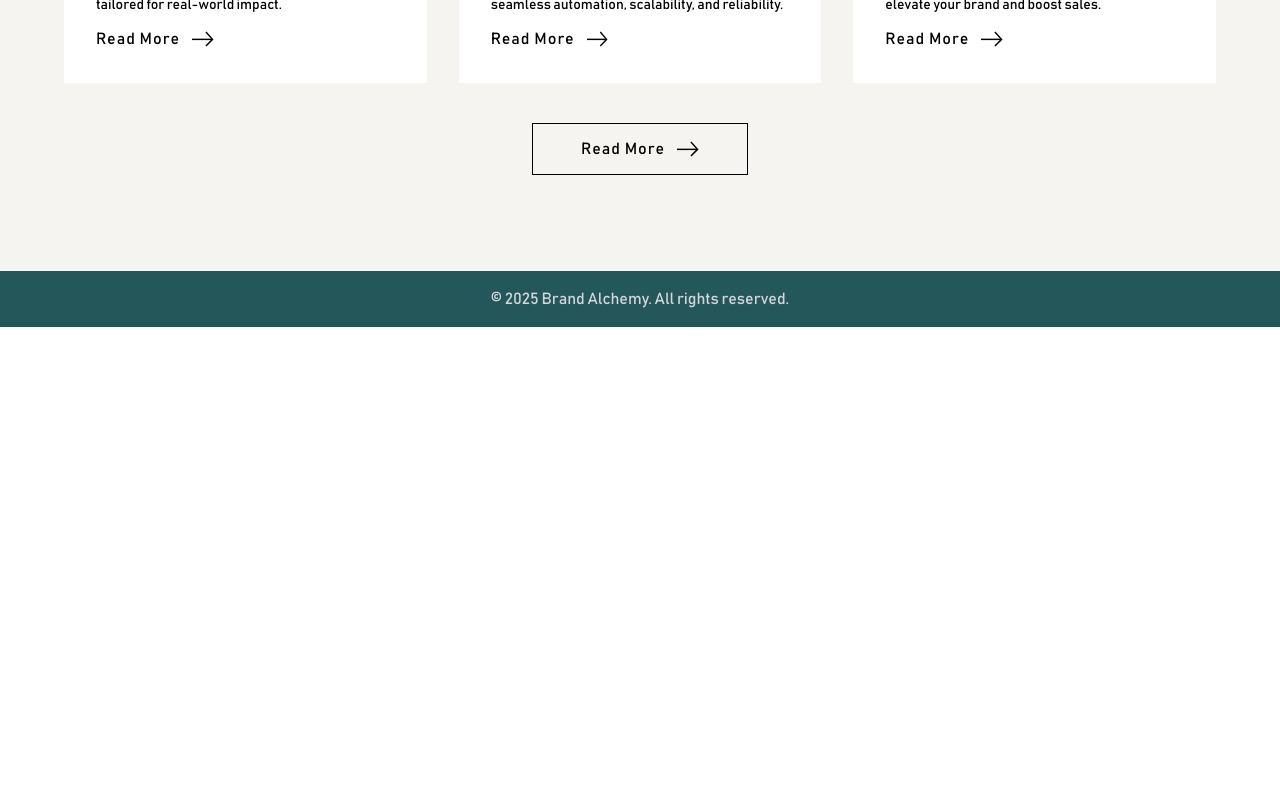
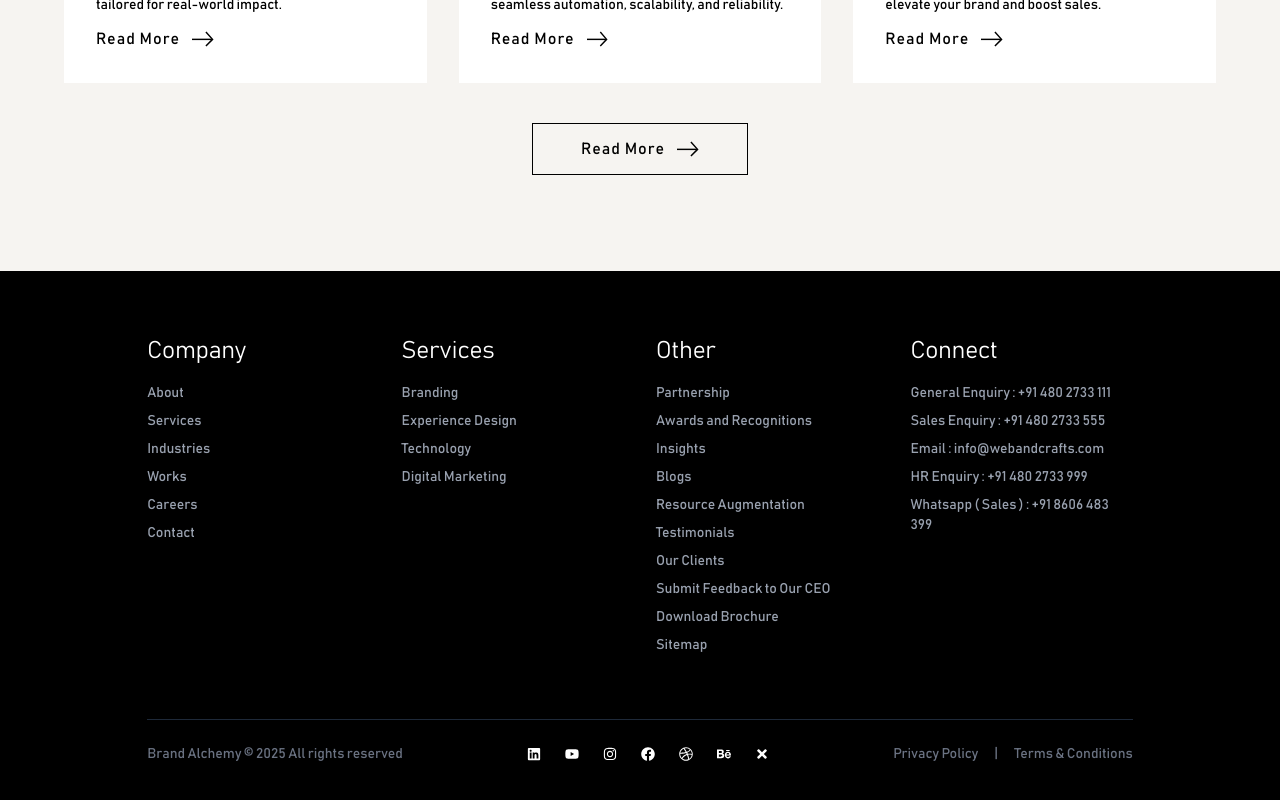
Before and after one commit to unniparameswarankp/brand-alchemy, a Next.js app: page / in a window 1280 px wide. Shown: the part 8273-9073 px from the top of the page. Before the commit the page ends 8600 px from the top, so only its background shows below. Built offline with nearby package versions, Linux system fonts and the light colour scheme.

Commit message:
front page completed

```diff
--- a/app/components/Footer.tsx
+++ b/app/components/Footer.tsx
@@ -1,8 +1,93 @@
+// export default function Footer() {
+//   return (
+//     <footer className="bg-primary text-gray-300 p-4">
+//       <div className="max-w-7xl mx-auto text-center">
+//         <p>© 2025 Brand Alchemy. All rights reserved.</p>
+//       </div>
+//     </footer>
+//   );
+// }
+import Link from 'next/link';
+import { FaLinkedin, FaYoutube, FaInstagram, FaFacebook, FaDribbble, FaBehance, FaTimes } from 'react-icons/fa';
+
 export default function Footer() {
   return (
-    <footer className="bg-primary text-gray-300 p-4">
-      <div className="max-w-7xl mx-auto text-center">
-        <p>© 2025 Brand Alchemy. All rights reserved.</p>
+    <footer className="bg-black text-white px-6 py-16 ba-footer">
+      <div className="ba-container">
+
+        {/* Main footer links */}
+        <div className="grid grid-cols-2 md:grid-cols-4 gap-8 text-sm mb-16">
+          <div>
+            <h3 className="font-light text-2xl mb-4">Company</h3>
+            <ul className="space-y-2 text-gray-400">
+              <li><Link href="#">About</Link></li>
+              <li><Link href="#">Services</Link></li>
+              <li><Link href="#">Industries</Link></li>
+              <li><Link href="#">Works</Link></li>
+              <li><Link href="#">Careers</Link></li>
+              <li><Link href="#">Contact</Link></li>
+            </ul>
+          </div>
+
+          <div>
+            <h3 className="font-light text-2xl mb-4">Services</h3>
+            <ul className="space-y-2 text-gray-400">
+              <li><Link href="#">Branding</Link></li>
+              <li><Link href="#">Experience Design</Link></li>
+              <li><Link href="#">Technology</Link></li>
+              <li><Link href="#">Digital Marketing</Link></li>
+            </ul>
+          </div>
+
+          <div>
+            <h3 className="font-light text-2xl mb-4">Other</h3>
+            <ul className="space-y-2 text-gray-400">
+              <li><Link href="#">Partnership</Link></li>
+              <li><Link href="#">Awards and Recognitions</Link></li>
+              <li><Link href="#">Insights</Link></li>
+              <li><Link href="#">Blogs</Link></li>
+              <li><Link href="#">Resource Augmentation</Link></li>
+              <li><Link href="#">Testimonials</Link></li>
+              <li><Link href="#">Our Clients</Link></li>
+              <li><Link href="#">Submit Feedback to Our CEO</Link></li>
+              <li><Link href="#">Download Brochure</Link></li>
+              <li><Link href="#">Sitemap</Link></li>
+            </ul>
+          </div>
+
+          <div className="col-span-2 md:col-span-1 lg:col-span-1">
+            <h3 className="font-light text-2xl mb-4">Connect</h3>
+            <ul className="space-y-2 text-gray-400">
+              <li>General Enquiry : +91 480 2733 111</li>
+              <li>Sales Enquiry : +91 480 2733 555</li>
+              <li>Email : info@webandcrafts.com</li>
+              <li>HR Enquiry : +91 480 2733 999</li>
+              <li>Whatsapp ( Sales ) : +91 8606 483 399</li>
+            </ul>
+          </div>
+        </div>
+
+        {/* Bottom footer */}
+        <div className="border-t border-gray-800 pt-6 flex flex-col md:flex-row justify-between items-center text-sm text-gray-500">
+          <div className="mb-4 md:mb-0">Brand Alchemy © 2025 All rights reserved</div>
+          {/* Social Icons */}
+        <div className="flex justify-center gap-6 text-m text-white">
+          <FaLinkedin className="hover:text-gray-400 cursor-pointer" />
+          <FaYoutube className="hover:text-gray-400 cursor-pointer" />
+          <FaInstagram className="hover:text-gray-400 cursor-pointer" />
+          <FaFacebook className="hover:text-gray-400 cursor-pointer" />
+          <FaDribbble className="hover:text-gray-400 cursor-pointer" />
+          <FaBehance className="hover:text-gray-400 cursor-pointer" />
+          <FaTimes className="hover:text-gray-400 cursor-pointer" />
+        </div>
+          <div className="flex gap-4">
+            <Link href="#">Privacy Policy</Link>
+            <span>|</span>
+            <Link href="#">Terms & Conditions</Link>
+          </div>
+        </div>
+
+
       </div>
     </footer>
   );
--- a/app/globals.css
+++ b/app/globals.css
@@ -606,3 +606,8 @@ body {
     background-color: #fff;
   }
 }
+.ba-footer{
+  .ba-container{
+    width: 80%;
+  }
+}
--- a/package.json
+++ b/package.json
@@ -14,6 +14,7 @@
     "next": "15.3.2",
     "react": "^19.1.0",
     "react-dom": "^19.1.0",
+    "react-icons": "^5.5.0",
     "react-intersection-observer": "^9.16.0",
     "react-slick": "^0.30.3",
     "slick-carousel": "^1.8.1"
```
Also changed, not shown: 1 other file (tests, documents, lock files or other folders).
